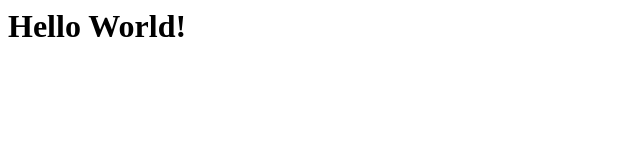
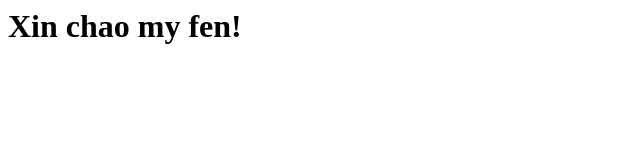
Before and after one commit to banx9x/Java26, a plain HTML site: page index.html in a window 1280 px wide. Shown: the whole page, without its empty margins (0-640 px from the left). Drawn offline with Linux system fonts and the light colour scheme.

Commit message:
Update index.html

```diff
--- a/index.html
+++ b/index.html
@@ -1 +1 @@
-<h1>Hello World!</h1>
+<h1>Xin chao my fen!</h1>
```
